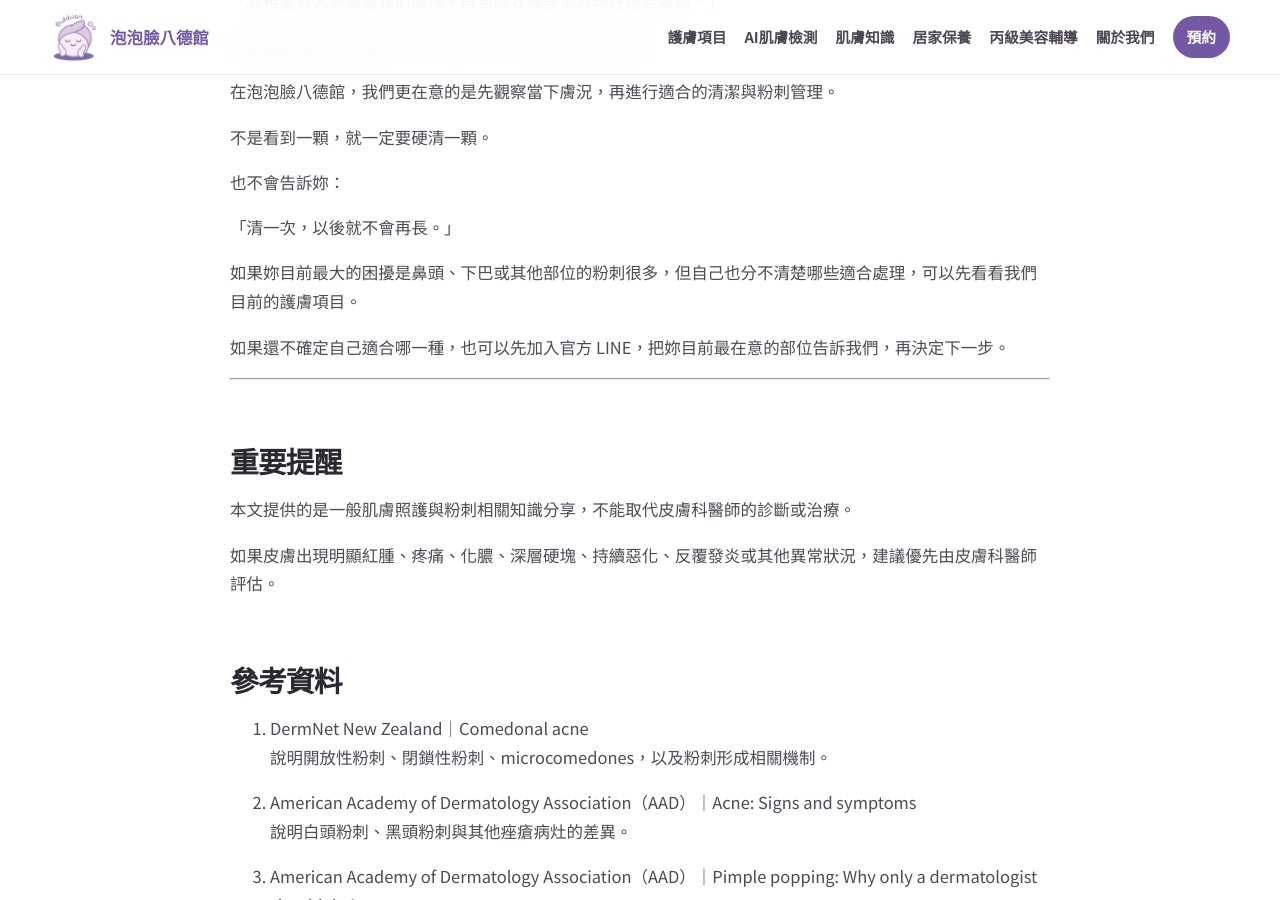
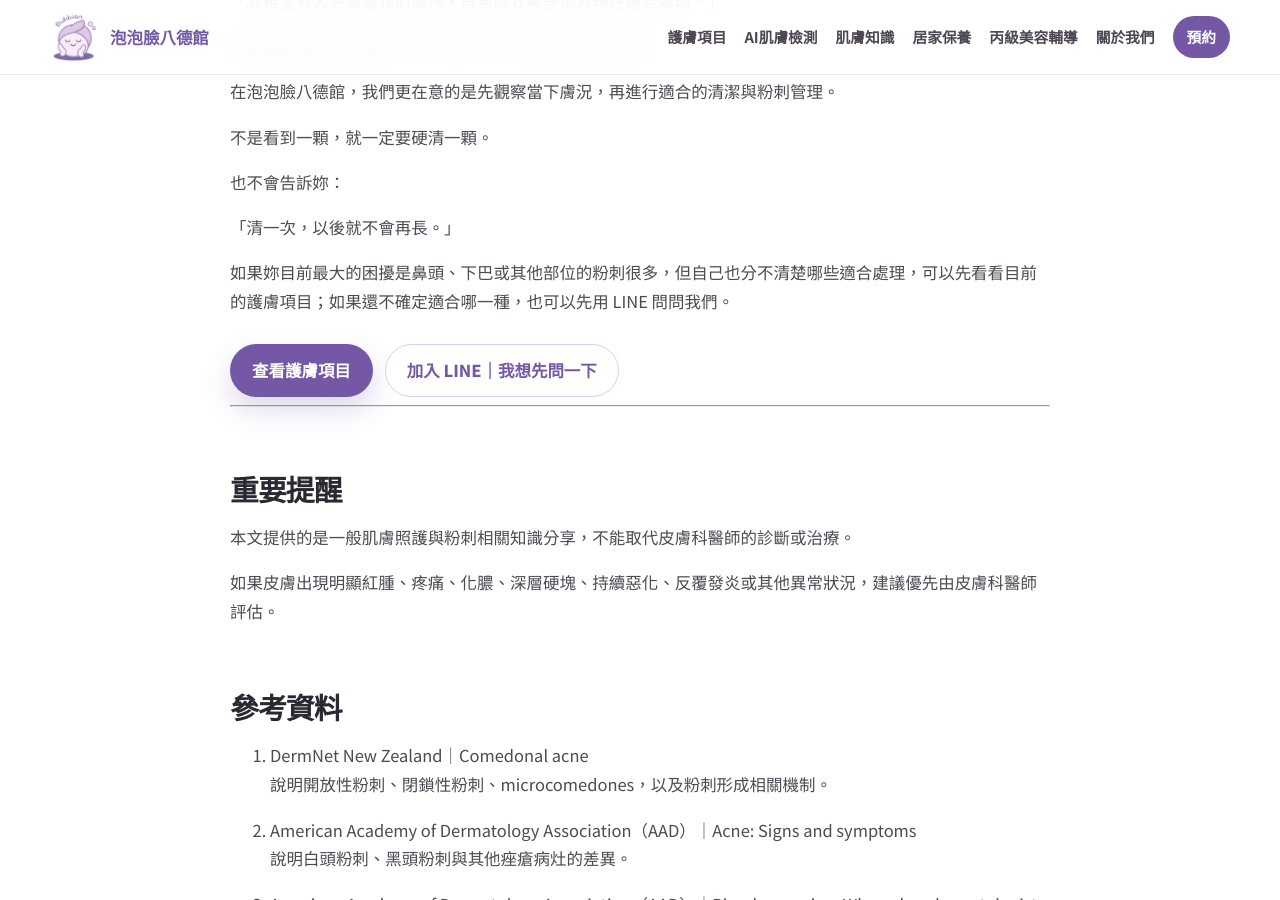
Before and after one commit to sophiaforyu-eng/bubblan, a Jekyll site: the page built from _knowledge/facial-comedone-cleansing.md, in a window 1280 px wide and 900 px high, scrolled down 4641 px. Built offline with Jekyll 4.4.1, drawn with Linux system fonts in a browser that asks for light colours; some web fonts are replaced.

Commit message:
Improve article service and LINE CTAs

```diff
--- a/_knowledge/facial-comedone-cleansing.md
+++ b/_knowledge/facial-comedone-cleansing.md
@@ -151,9 +151,12 @@ DermNet 提到，除了肉眼看得到的黑頭與閉鎖性粉刺之外，也存
 
 「清一次，以後就不會再長。」
 
-如果妳目前最大的困擾是鼻頭、下巴或其他部位的粉刺很多，但自己也分不清楚哪些適合處理，可以先看看我們目前的[護膚項目](/services/)。
+如果妳目前最大的困擾是鼻頭、下巴或其他部位的粉刺很多，但自己也分不清楚哪些適合處理，可以先看看目前的護膚項目；如果還不確定適合哪一種，也可以先用 LINE 問問我們。
 
-如果還不確定自己適合哪一種，也可以先加入官方 LINE，把妳目前最在意的部位告訴我們，再決定下一步。
+<div class="btns">
+  <a class="btn primary" href="{{ '/services/' | relative_url }}">查看護膚項目</a>
+  <a class="btn secondary" href="{{ site.business.line }}" target="_blank" rel="noopener">加入 LINE｜我想先問一下</a>
+</div>
 
 ---
 
```
